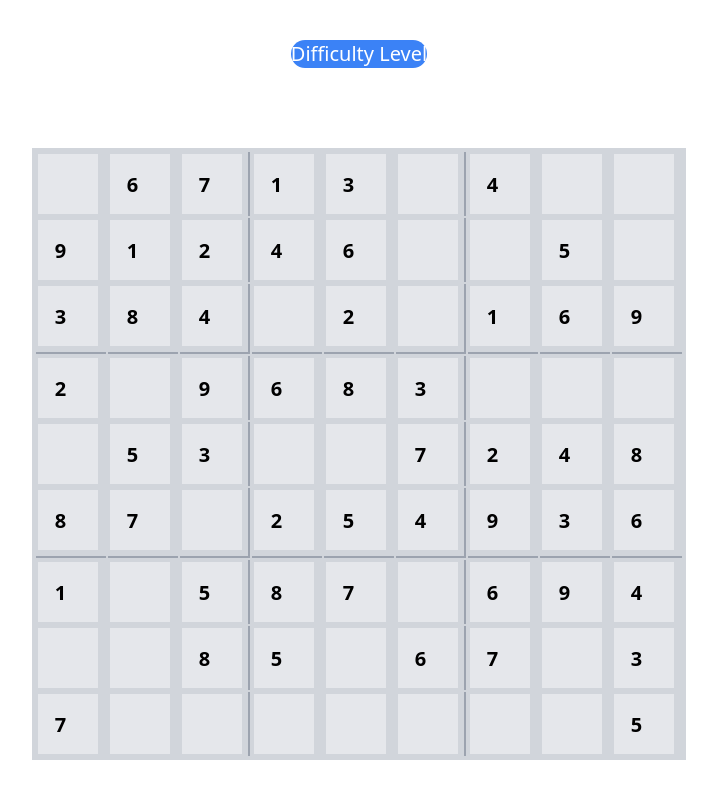
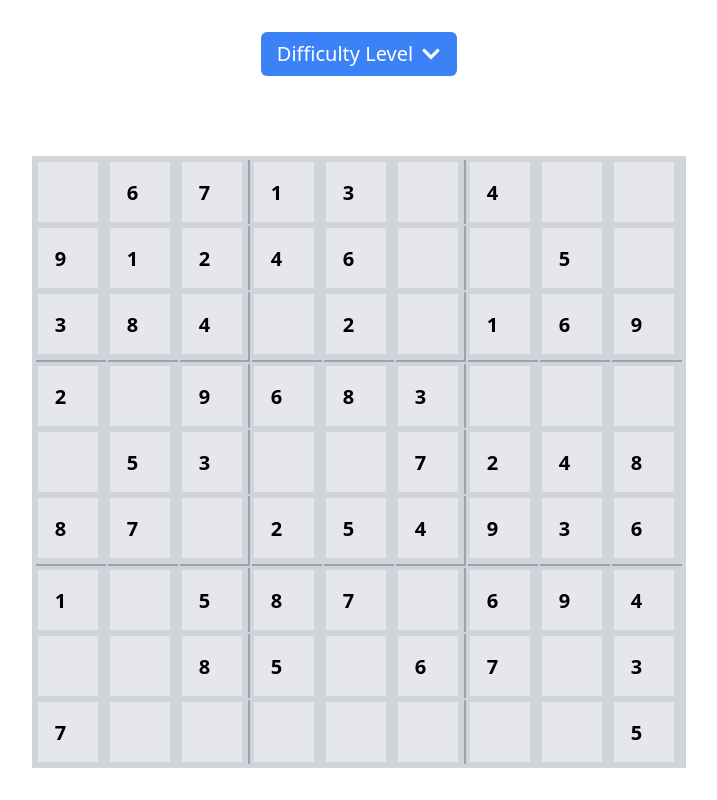
Before and after one commit to Saniya1016/Sudoku-Game, a React (Vite) app in the folder my-sudoku-game/: page / in a window 1280 px wide. Shown: the whole page, without its empty margins (281-998 px from the left). Built offline with nearby package versions, Linux system fonts and the light colour scheme.

Commit message:
fixed cell error - when cell value is not valid

```diff
--- a/my-sudoku-game/package.json
+++ b/my-sudoku-game/package.json
@@ -11,7 +11,8 @@
   },
   "dependencies": {
     "react": "^18.3.1",
-    "react-dom": "^18.3.1"
+    "react-dom": "^18.3.1",
+    "react-icons": "^5.3.0"
   },
   "devDependencies": {
     "@eslint/js": "^9.9.0",
--- a/my-sudoku-game/src/Components/Cell.jsx
+++ b/my-sudoku-game/src/Components/Cell.jsx
@@ -15,7 +15,7 @@ const Cell = ({inputValue, gameState, row, col, setGameState}) => {
         if(isEditable && (newValue === '' || newValue >= 1 && newValue <= 9)){
 
             //make sure to remove current value  from gameState
-            CheckMove.removePrevious(gameState, parseInt(value), row, col);
+            CheckMove.removePrevious(gameState, isValid, parseInt(value), row, col);
 
             setValue(newValue);
 
--- a/my-sudoku-game/src/Components/Controls.jsx
+++ b/my-sudoku-game/src/Components/Controls.jsx
@@ -1,9 +1,12 @@
 import React from 'react'
+import { FaChevronDown } from "react-icons/fa";
 
 const Controls = ({setDifficulty}) => {
   return (
     <div className='flex flex-row items-center'>
-      <button className='bg-blue-500 rounded-2xl text-center text-bold text-white text-xl'> Difficulty Level </button>
+      <button className='flex justify-center w-full px-4 py-2 bg-blue-500 rounded-md text-center text-bold text-white text-xl hover:bg-blue-600'> Difficulty Level
+      <FaChevronDown className="ml-2 mt-1" />
+      </button>
     </div>
   )
 }
--- a/my-sudoku-game/src/utils/CheckMove.js
+++ b/my-sudoku-game/src/utils/CheckMove.js
@@ -22,9 +22,9 @@ const isValidMove = (gameState, val, row, col) => {
 
 }
 
-const removePrevious = (gameState, prevVal, row, col) => {
+const removePrevious = (gameState, valid, prevVal, row, col) => {
 
-    if(prevVal !== ''){
+    if(prevVal !== '' && valid){
 
         const grid = gameState['grid'];
         const r_check = gameState['row_check'];
```
Also changed, not shown: 1 other file (tests, documents, lock files or other folders).
